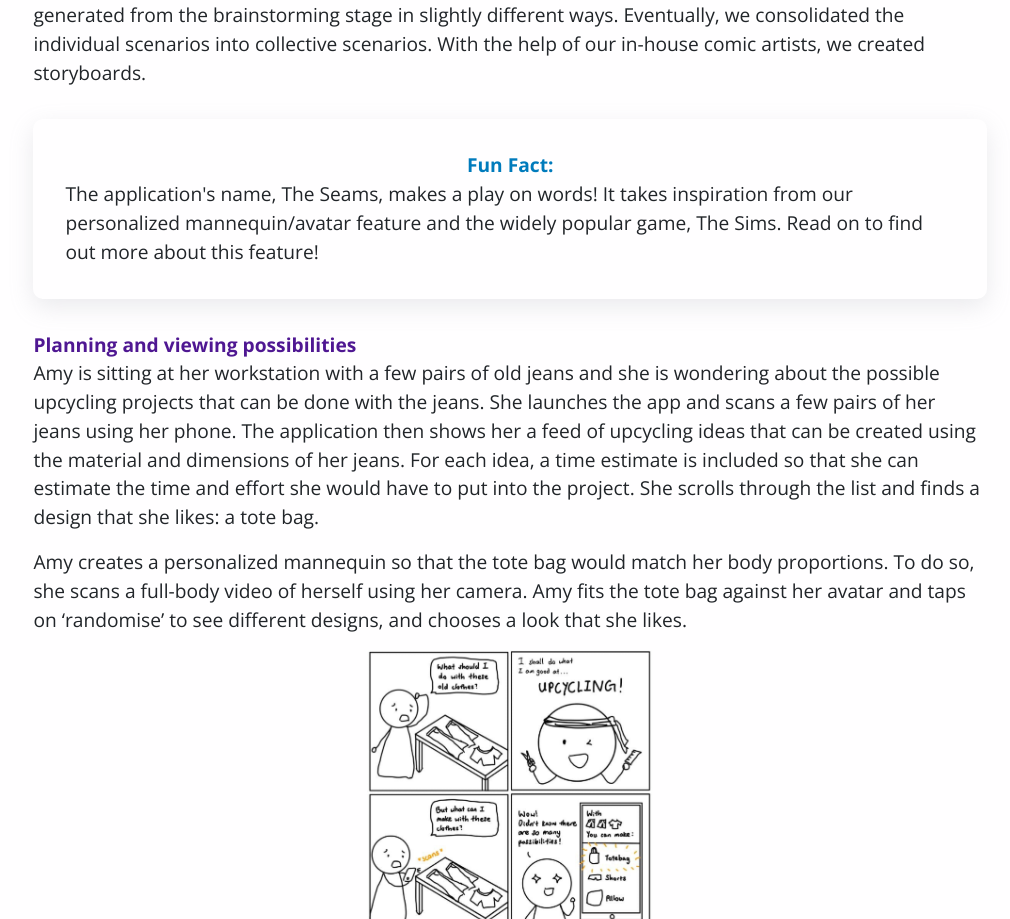
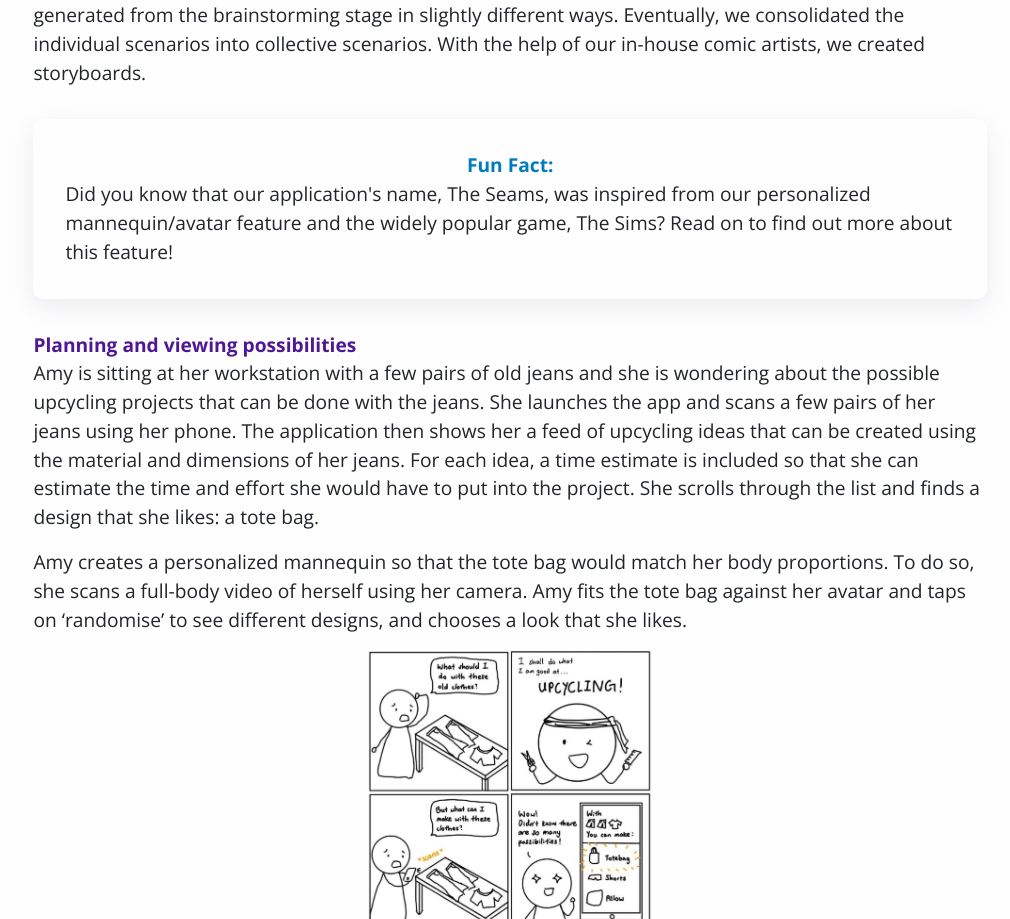
Before and after one commit to theseams/theseams.github.io, a React (Create React App) app: page /ideation in a window 1280 px wide. Shown: the part 923-1842 px from the top of the page, without its empty margins (213-1223 px from the left). Built offline with nearby package versions, Linux system fonts and the light colour scheme; a web font is replaced by a local one.

Commit message:
Rephrase fun fact

```diff
--- a/src/pages/IdeationPage.js
+++ b/src/pages/IdeationPage.js
@@ -38,10 +38,9 @@ function EvaluationPage() {
         artists, we created storyboards.
         <Card>
           <b style={{ color: "#007bbc" }}>Fun Fact:</b>
-          The application's name, The Seams, makes a play on words! It takes
-          inspiration from our personalized mannequin/avatar feature and the
-          widely popular game, The Sims. Read on to find out more about this
-          feature!
+          Did you know that our application's name, The Seams, was inspired from
+          our personalized mannequin/avatar feature and the widely popular game,
+          The Sims? Read on to find out more about this feature!
         </Card>
         <StoryboardRow
           image={ut1Storyboard}
```
Also changed, not shown: 1 other file (tests, documents, lock files or other folders).
